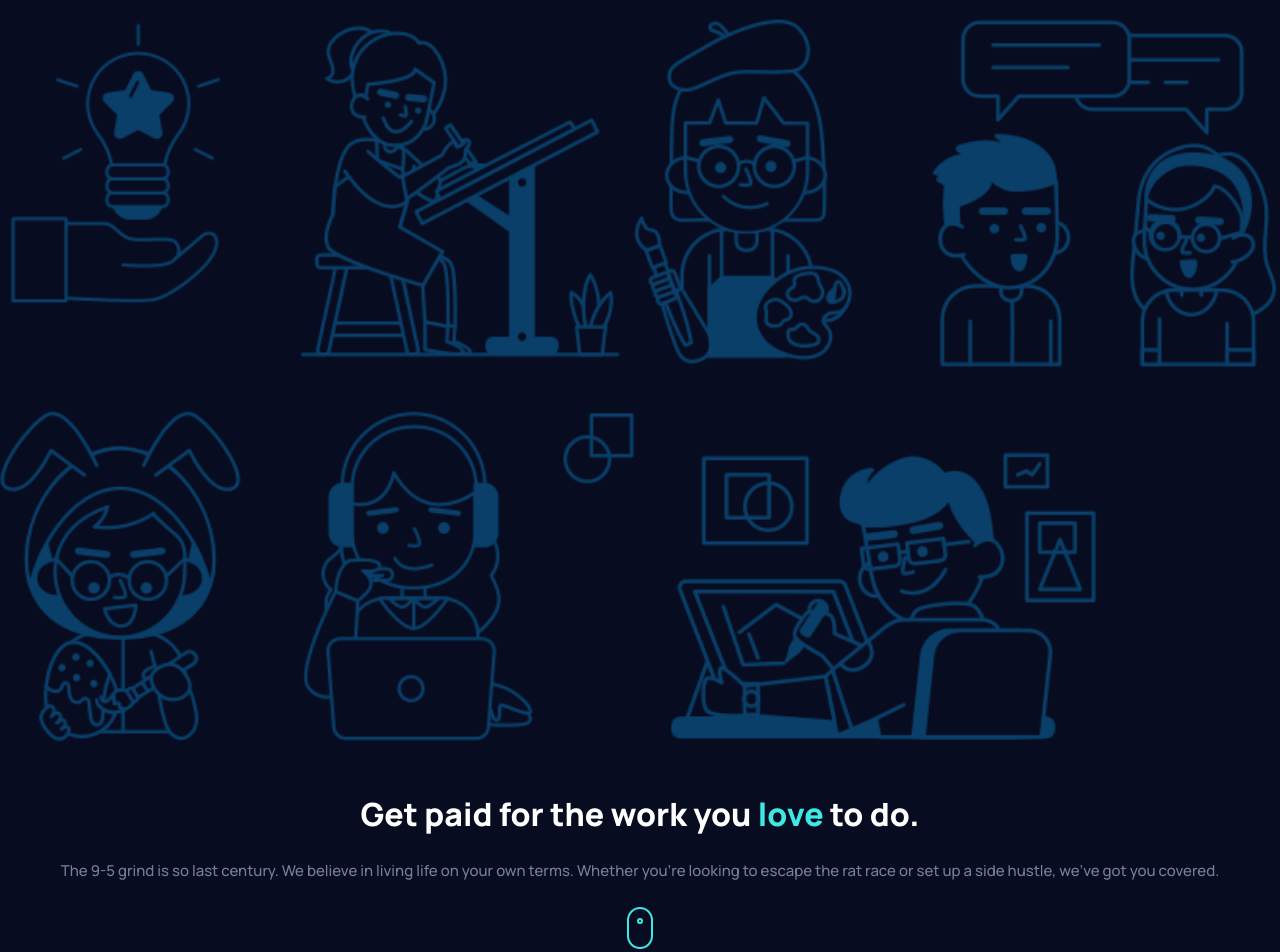
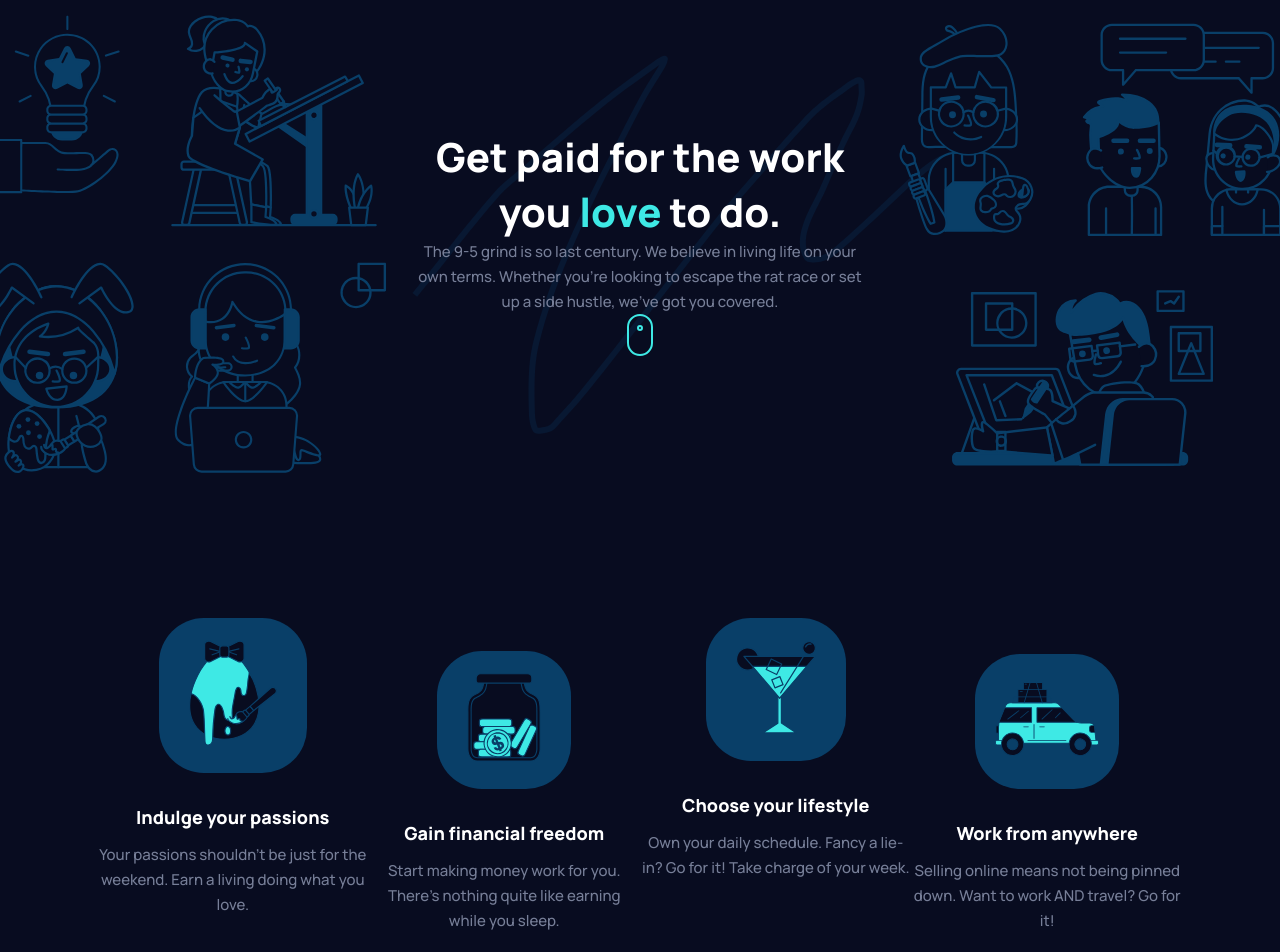
Before and after one commit to Chris-ai/maker-landing-page, a plain HTML site: page index.html in a window 1280 px wide. Shown: the part 100-1052 px from the top of the page. Drawn offline with Linux system fonts and the light colour scheme.

Commit message:
feat(RWD): make website responsive

```diff
--- a/index.html
+++ b/index.html
@@ -21,13 +21,32 @@
             class="mobile-hero-image"
           />
           <div class="hero-content">
-            <h1>Get paid for the work you <span>love</span> to do.</h1>
-            <p class="paragraph">
-              The 9-5 grind is so last century. We believe in living life on
-              your own terms. Whether you&apos;re looking to escape the rat race
-              or set up a side hustle, we&apos;ve got you covered.
-            </p>
-            <img src="./assets/icon-scroll.svg" alt="scroll-icon" />
+            <img
+              src="./assets/illustration-hero-left.svg"
+              alt="illustration-hero-left"
+              class="illustration-hero-desktop image-left"
+            />
+            <div class="hero-cube">
+              <h1 class="subtitle">
+                Get paid for the work you <span>love</span> to do.
+              </h1>
+              <p class="paragraph">
+                The 9-5 grind is so last century. We believe in living life on
+                your own terms. Whether you&apos;re looking to escape the rat
+                race or set up a side hustle, we&apos;ve got you covered.
+              </p>
+              <img src="./assets/icon-scroll.svg" alt="scroll-icon" />
+              <img
+                src="./assets/bg-hero-squiggle.svg"
+                alt="bg-hero-squiggle"
+                class="bg-hero-squiggle"
+              />
+            </div>
+            <img
+              src="./assets/illustration-hero-right.svg"
+              alt="illustration-hero-right"
+              class="illustration-hero-desktop image-right"
+            />
           </div>
         </div>
       </section>
--- a/styles.css
+++ b/styles.css
@@ -74,6 +74,7 @@ main{
     display: flex;
     flex-direction: column;
     row-gap: 144px;
+    overflow-x: hidden;
 }
 
 .mobile-hero-image {
@@ -86,6 +87,10 @@ main{
    flex-direction: column;
 }
 
+.bg-hero-squiggle {
+    display: none;
+}
+
 .hero-content {
     display: flex;
     flex-direction: column;
@@ -95,17 +100,8 @@ main{
     text-align: center;
     padding: 0 var(--small-padding);
 }
-
-.hero-content h1 {
-    font-size: var(--font-large);
-    font-weight: 800;
-    line-height: 40px;
-}
-
-.hero-content p {
-    color: var(--grey);
-    font-size: var(--font-small);
-    line-height: 25px;
+.illustration-hero-desktop {
+    display: none;
 }
 
 .hero-content h1 span {
@@ -125,17 +121,14 @@ main{
     justify-content: center;
     flex-direction: column;
     align-items: center;
-    row-gap: 32px;
+    gap: 32px;
 }
 
 .about-item-content{
     display: grid;
     place-items: center;
-    row-gap: 12px;
-}
-
-.about-item p {
-    color: var(--grey)
+    gap: 12px;
+    max-width: 340px;
 }
 
 .illustration-container {
@@ -157,6 +150,7 @@ main{
     flex-direction: column;
     row-gap: 56px;
     padding: 0 var(--small-padding);
+    align-items: center;
 }
 
 .pricing-header {
@@ -173,7 +167,8 @@ main{
 .pricing-plans {
     display: flex;
     flex-direction: column;
-    row-gap: 32px;
+    gap: 32px;
+
 }
 
 .plan-heading {
@@ -189,6 +184,7 @@ main{
     padding: 48px 30px 32px 30px;
     border-radius: 0.5rem;
     row-gap: 26px;
+    max-width: 445px;
 }
 
 .free-plan {
@@ -250,6 +246,8 @@ footer {
     margin-top: 144px;
     display: flex;
     flex-direction: column;
+    justify-content: center;
+    align-items: center;
     row-gap: 24px;
     position: relative;
     text-align: center;
@@ -259,7 +257,8 @@ footer {
 .notification-form {
     display: flex;
     flex-direction: column;
-    row-gap: 12px;
+    gap: 12px;
+    max-width: 480px;
 }
 footer img {
     position: absolute;
@@ -277,10 +276,14 @@ footer img {
     background: var(--navy);
     border-radius: 99999px;
     outline: none;
-    border: none;
+    border: 2px solid var(--navy);
     padding: 12px 18px;
+    flex: 1;
+    width: 320px;
 }
-
+.notification-form input:active, input:focus {
+    border: 2px solid var(--cyan);
+}
 .notification-form button {
     border-radius: 9999px;
     font-weight: 800;
@@ -288,5 +291,112 @@ footer img {
     border: none;
     color: var(--black);
     background-color: var(--cyan);
-    padding: .825em 0;
+    padding: .825em 1.125em;
+    border: 2px solid var(--cyan);
+    transition: .3s ease-in-out;
+    cursor: pointer;
 }
+
+.notification-form button:hover,  button:active {
+    background-color: transparent;
+    color: white;
+}
+
+@media only screen and (min-width: 680px) {
+    .notification-form {
+        flex-direction: row;
+    }
+
+    .about {
+        padding: 0 97px;
+    }
+
+    .about-item {
+        flex-direction: row;
+        column-gap: 55px;
+    }
+
+    .about-item:nth-child(even) {
+        align-self: flex-start;
+    }
+
+    .about-item:nth-child(odd) {
+        align-self: flex-end;
+    }
+
+    .about-item-content {
+        place-items: start;
+        text-align: start;
+    }
+}
+
+@media only screen and (min-width: 768px) {
+    .mobile-hero-image {
+        display: none;
+    }
+
+    .illustration-hero-desktop {
+        display: block;
+    }
+
+    .hero-content {
+        display: grid;
+        grid-template-columns: repeat(3, 457px);
+        place-items: center;
+    }
+
+    .hero-cube {
+        position: relative;
+    }
+    .bg-hero-squiggle {
+        display: block;
+        position: absolute;
+        inset: 0;
+        margin: auto;
+        z-index: -1;
+    }
+
+    nav{
+        place-items: start;
+    }
+}
+
+
+@media only screen and (min-width: 1000px) {
+    .pricing-plans {
+        flex-direction: row;
+        align-items: stretch;
+    }
+
+    .free-plan{
+        margin: .5rem 0;
+    }
+
+    .regular-plan {
+        margin-top: 0;
+    }
+
+    .about {
+        flex-direction: row;
+        justify-content: center;
+    }
+
+    .about-item {
+        flex-direction: column;
+    }
+
+    .about-item:nth-child(even) {
+        align-self: flex-end;
+        margin-top: 1rem;
+    }
+
+    .about-item:nth-child(odd) {
+        align-self: flex-start;
+        margin-bottom: 1rem;
+    }
+
+    .about-item-content {
+        place-items: center;
+        text-align: center;
+    }
+}
```
